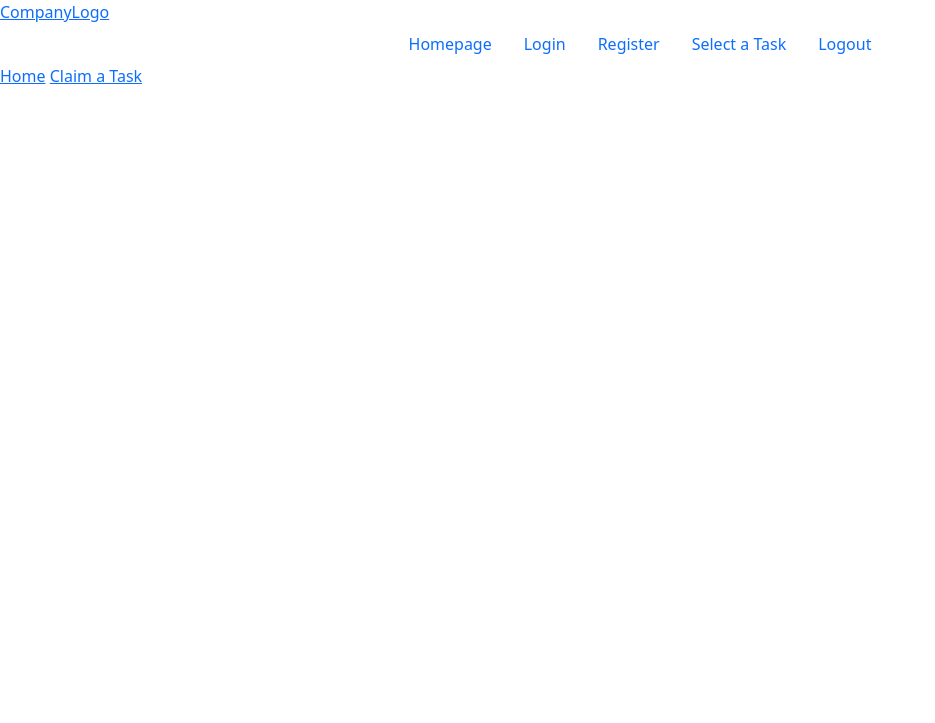
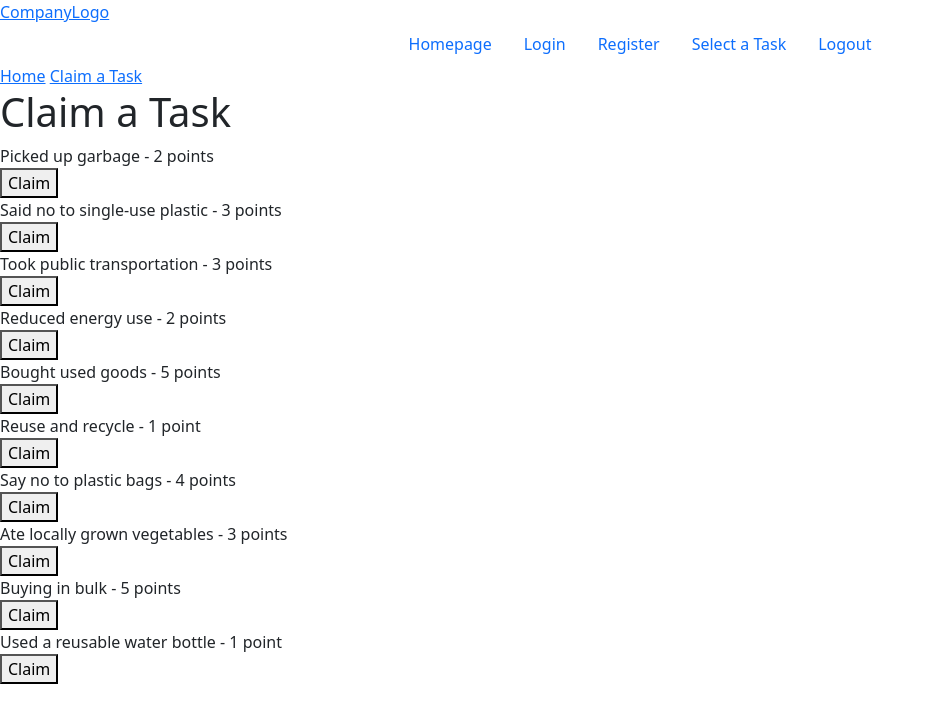
Before and after one commit to gpadberg/EcoConnect, a Flask app: page /selectATask in a window 1280 px wide. Shown: the top 723 px of the page, without its empty margins (0-935 px from the left). Run offline with Flask 3, Linux system fonts and the light colour scheme.

Commit message:
Update selectATask.html

```diff
--- a/templates/selectATask.html
+++ b/templates/selectATask.html
@@ -30,5 +30,61 @@
   </div>
 </div>
 
+<h1>Claim a Task</h1>
+
+
+
+
+
+       <div class="task-container">
+        <div class="task-name">Picked up garbage - 2 points</div>
+        <button class="claim-button">Claim</button>
+    </div>
+
+    <div class="task-container">
+        <div class="task-name">Said no to single-use plastic - 3 points</div>
+        <button class="claim-button">Claim</button>
+    </div>
+
+    <div class="task-container">
+        <div class="task-name">Took public transportation - 3 points</div>
+        <button class="claim-button">Claim</button>
+    </div>
+
+     <div class="task-container">
+        <div class="task-name">Reduced energy use - 2 points</div>
+        <button class="claim-button">Claim</button>
+    </div>
+
+     <div class="task-container">
+        <div class="task-name">Bought used goods - 5 points</div>
+        <button class="claim-button">Claim</button>
+    </div>
+
+     <div class="task-container">
+        <div class="task-name">Reuse and recycle - 1 point </div>
+        <button class="claim-button">Claim</button>
+    </div>
+
+     <div class="task-container">
+        <div class="task-name">Say no to plastic bags - 4 points</div>
+        <button class="claim-button">Claim</button>
+    </div>
+
+     <div class="task-container">
+        <div class="task-name">Ate locally grown vegetables - 3 points</div>
+        <button class="claim-button">Claim</button>
+    </div>
+
+     <div class="task-container">
+        <div class="task-name">Buying in bulk - 5 points</div>
+        <button class="claim-button">Claim</button>
+    </div>
+
+     <div class="task-container">
+        <div class="task-name">Used a reusable water bottle - 1 point</div>
+        <button class="claim-button">Claim</button>
+    </div>
+
   </body>
 </html>
```
